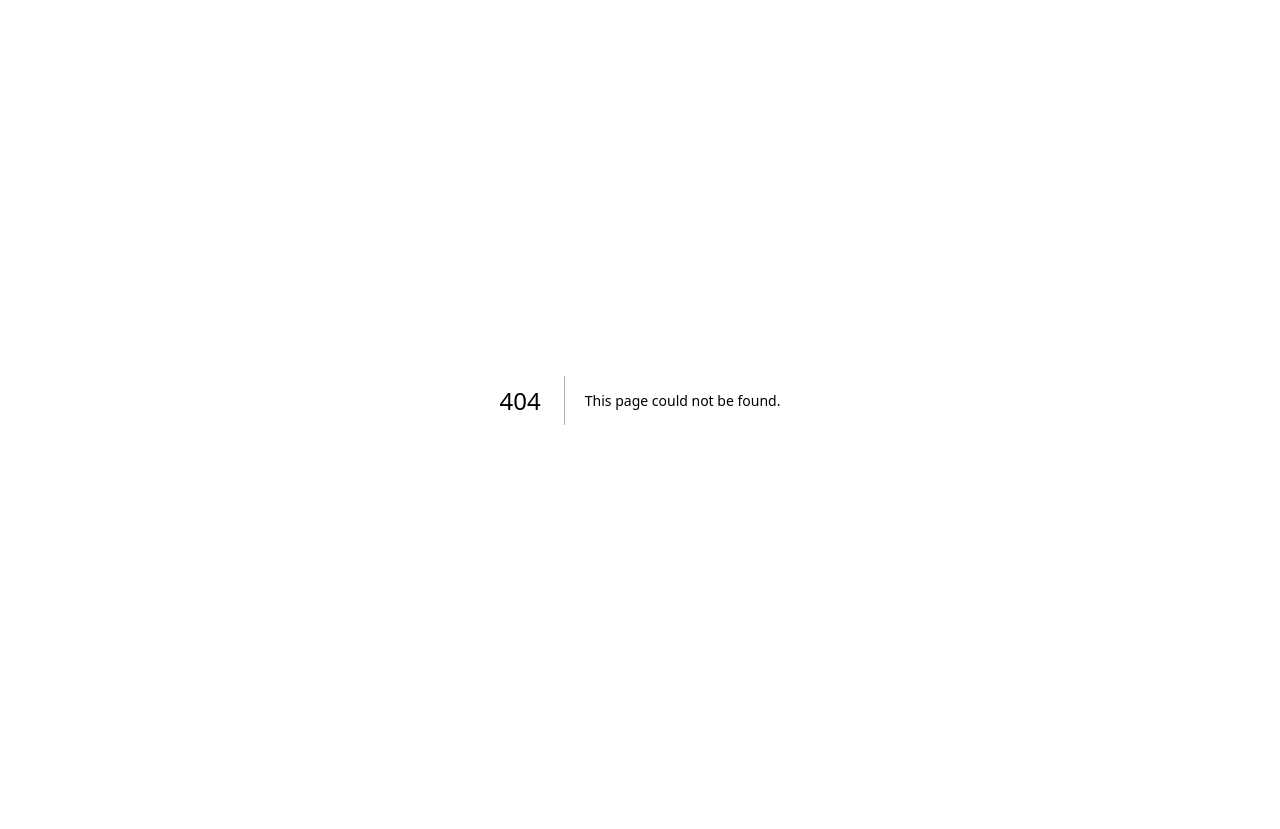
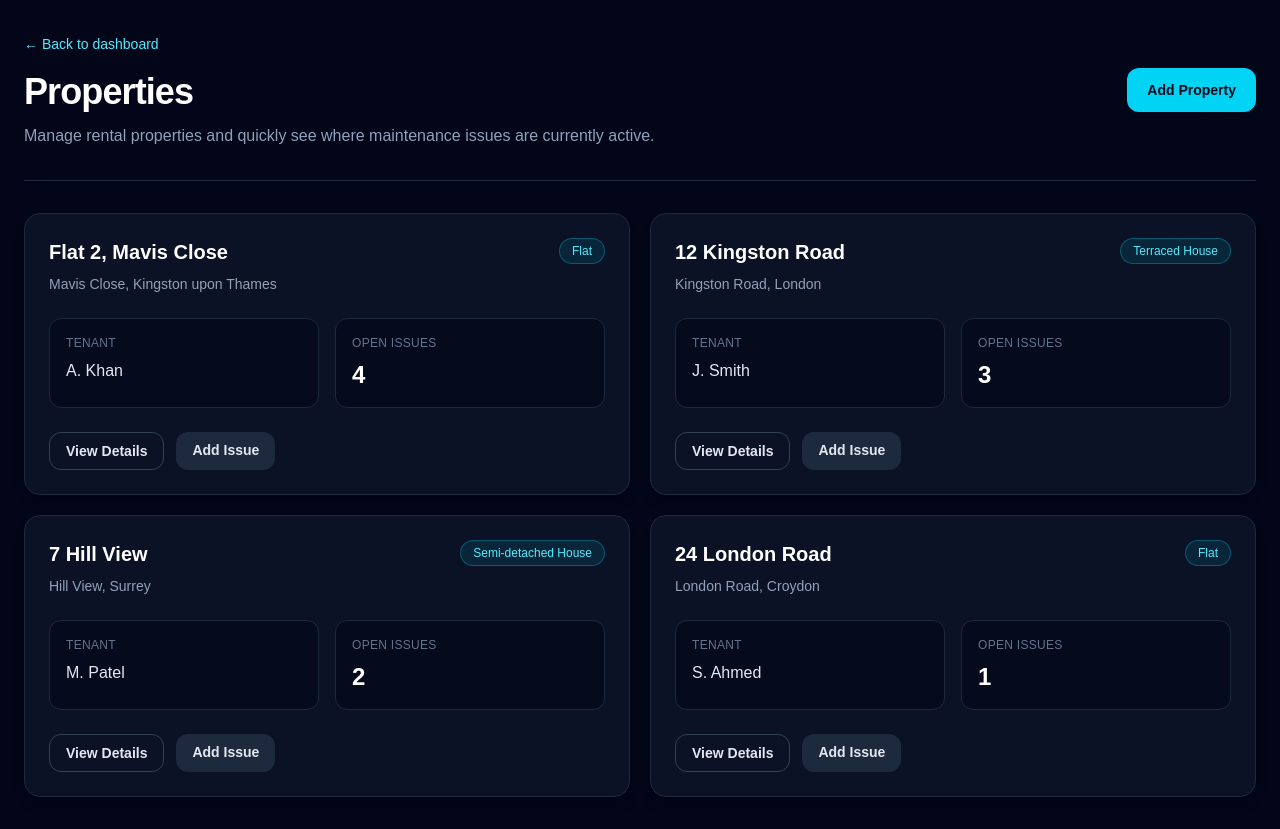
Before and after one commit to mustaphadaudi/fixflow-ai, a Next.js app: page /properties in a window 1280 px wide. Before the commit this address had no page. Before the commit the page ends 800 px from the top, so only its background shows below. Built offline with nearby package versions, Linux system fonts and the light colour scheme.

Commit message:
Create static properties page

```diff
--- /dev/null
+++ b/src/app/properties/page.tsx
@@ -0,0 +1,120 @@
+const properties = [
+  {
+    name: "Flat 2, Mavis Close",
+    address: "Mavis Close, Kingston upon Thames",
+    type: "Flat",
+    tenant: "A. Khan",
+    openIssues: 4,
+  },
+  {
+    name: "12 Kingston Road",
+    address: "Kingston Road, London",
+    type: "Terraced House",
+    tenant: "J. Smith",
+    openIssues: 3,
+  },
+  {
+    name: "7 Hill View",
+    address: "Hill View, Surrey",
+    type: "Semi-detached House",
+    tenant: "M. Patel",
+    openIssues: 2,
+  },
+  {
+    name: "24 London Road",
+    address: "London Road, Croydon",
+    type: "Flat",
+    tenant: "S. Ahmed",
+    openIssues: 1,
+  },
+];
+
+export default function PropertiesPage() {
+  return (
+    <main className="min-h-screen bg-slate-950 text-white">
+      <div className="mx-auto max-w-7xl px-6 py-8">
+        <header className="flex flex-col gap-6 border-b border-slate-800 pb-8 md:flex-row md:items-center md:justify-between">
+          <div>
+            <a href="/dashboard" className="text-sm font-medium text-cyan-300">
+              ← Back to dashboard
+            </a>
+
+            <h1 className="mt-4 text-3xl font-bold tracking-tight md:text-4xl">
+              Properties
+            </h1>
+
+            <p className="mt-3 max-w-2xl text-slate-400">
+              Manage rental properties and quickly see where maintenance issues
+              are currently active.
+            </p>
+          </div>
+
+          <a
+            href="/properties/new"
+            className="rounded-xl bg-cyan-400 px-5 py-3 text-sm font-semibold text-slate-950 transition hover:bg-cyan-300"
+          >
+            Add Property
+          </a>
+        </header>
+
+        <section className="mt-8 grid gap-5 md:grid-cols-2">
+          {properties.map((property) => (
+            <div
+              key={property.name}
+              className="rounded-2xl border border-slate-800 bg-slate-900/70 p-6 shadow-lg"
+            >
+              <div className="flex flex-col gap-4 sm:flex-row sm:items-start sm:justify-between">
+                <div>
+                  <h2 className="text-xl font-semibold">{property.name}</h2>
+                  <p className="mt-2 text-sm text-slate-400">
+                    {property.address}
+                  </p>
+                </div>
+
+                <span className="rounded-full border border-cyan-400/30 bg-cyan-400/10 px-3 py-1 text-xs font-medium text-cyan-300">
+                  {property.type}
+                </span>
+              </div>
+
+              <div className="mt-6 grid gap-4 sm:grid-cols-2">
+                <div className="rounded-xl border border-slate-800 bg-slate-950/60 p-4">
+                  <p className="text-xs uppercase tracking-wide text-slate-500">
+                    Tenant
+                  </p>
+                  <p className="mt-2 font-medium text-slate-200">
+                    {property.tenant}
+                  </p>
+                </div>
+
+                <div className="rounded-xl border border-slate-800 bg-slate-950/60 p-4">
+                  <p className="text-xs uppercase tracking-wide text-slate-500">
+                    Open Issues
+                  </p>
+                  <p className="mt-2 text-2xl font-bold text-white">
+                    {property.openIssues}
+                  </p>
+                </div>
+              </div>
+
+              <div className="mt-6 flex flex-col gap-3 sm:flex-row">
+                <a
+                  href="#"
+                  className="rounded-xl border border-slate-700 px-4 py-2 text-center text-sm font-semibold text-slate-200 transition hover:border-cyan-400 hover:text-cyan-300"
+                >
+                  View Details
+                </a>
+
+                <a
+                  href="/issues/new"
+                  className="rounded-xl bg-slate-800 px-4 py-2 text-center text-sm font-semibold text-slate-200 transition hover:bg-slate-700"
+                >
+                  Add Issue
+                </a>
+              </div>
+            </div>
+          ))}
+        </section>
+      </div>
+    </main>
+  );
+}
```
